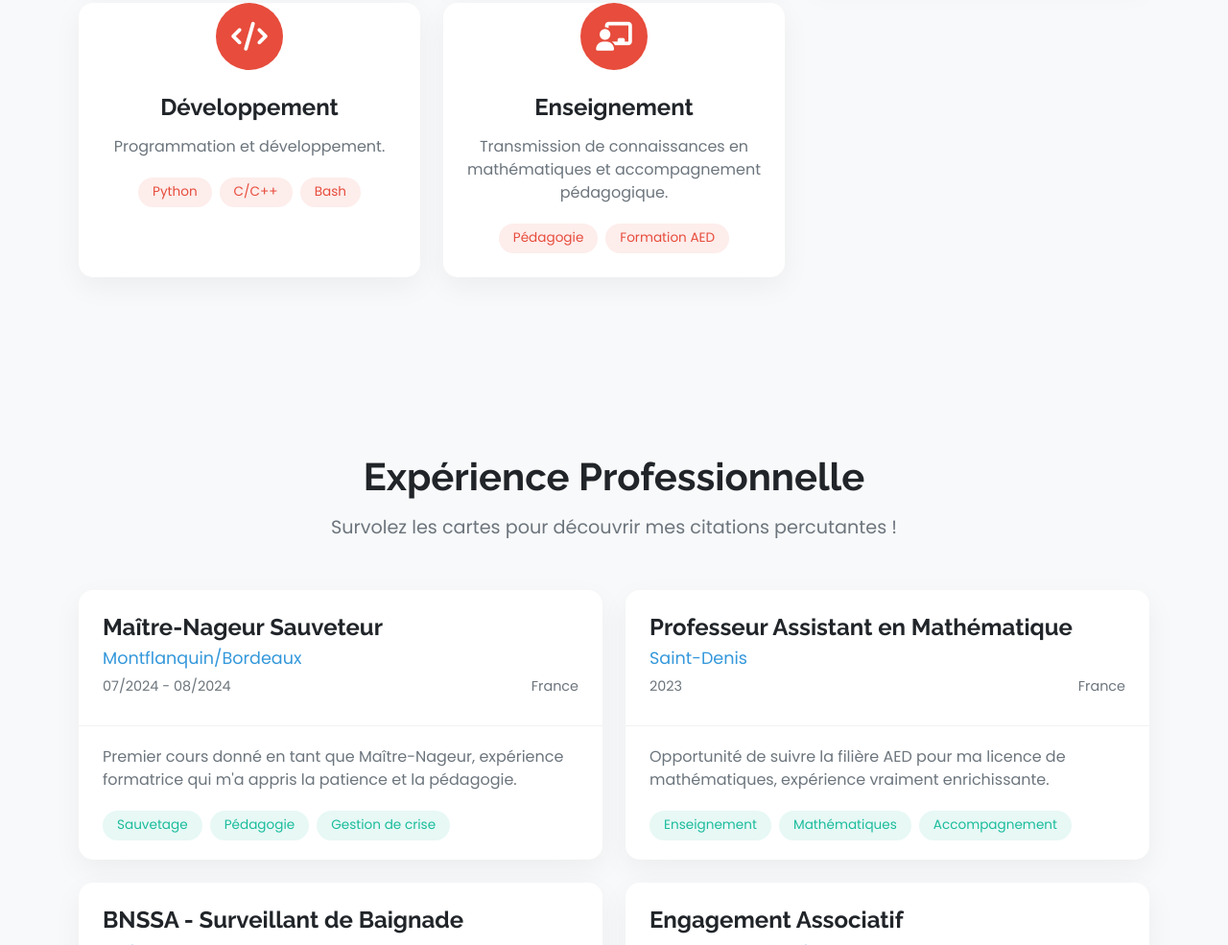
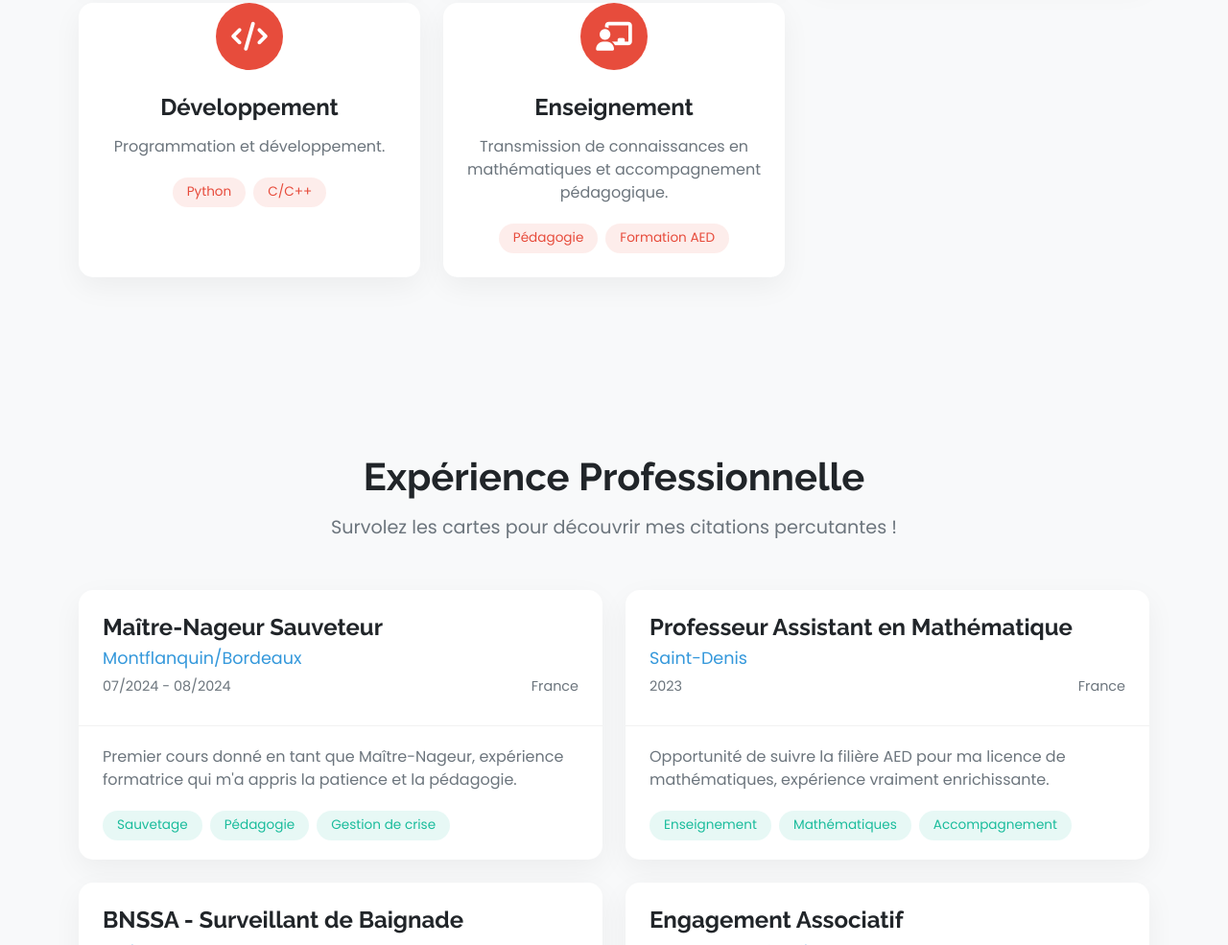
Before and after one commit to bernardkml/site, a plain HTML site: page index.html in a window 1280 px wide. Shown: the part 1322-2307 px from the top of the page at 96% size. Drawn offline with nearby package versions, Linux system fonts and the light colour scheme.

Commit message:
Update index.html

```diff
--- a/index.html
+++ b/index.html
@@ -102,7 +102,6 @@
                         <div class="skill-tags">
                             <span class="skill-tag sunset">Python</span>
                             <span class="skill-tag sunset">C/C++</span>
-                            <span class="skill-tag sunset">Bash</span>
                         </div>
                     </div>
                 </div>
```
